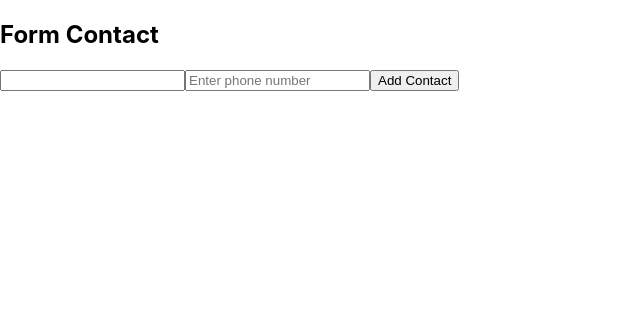
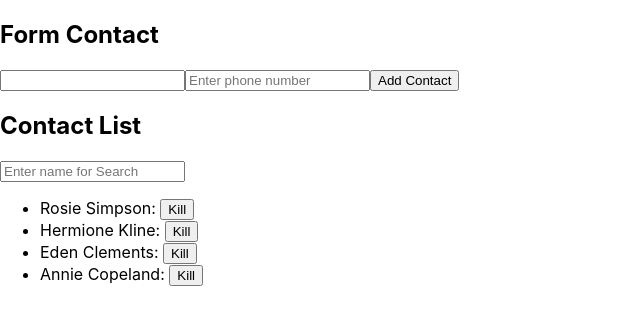
Before and after one commit to tiramisa/goit-react-hw-02-phonebook, a React (Create React App) app: page / in a window 1280 px wide. Shown: the top 324 px of the page, without its empty margins (0-640 px from the left). Built offline with nearby package versions, Linux system fonts and the light colour scheme.

Commit message:
filter app

```diff
--- a/src/components/App.jsx
+++ b/src/components/App.jsx
@@ -1,10 +1,17 @@
 import React, { Component } from "react";
 import ContactForm from "./contactForm/ContactForm";
 import { ContactsList } from "./contactsList/ContactsList";
+import Filter from "./filter/Filter";
 
 export class App extends Component {
   state = {
-    contacts: [],
+    contacts: [
+      { id: 'id-1', name: 'Rosie Simpson', number: '459-12-56' },
+      { id: 'id-2', name: 'Hermione Kline', number: '443-89-12' },
+      { id: 'id-3', name: 'Eden Clements', number: '645-17-79' },
+      { id: 'id-4', name: 'Annie Copeland', number: '227-91-26' },
+    ],
+    filter: '',
   };
 
   handleAddContact = (newContact) => {
@@ -32,12 +39,28 @@
     return !isExistContact;
   };
 
+  handleFilterChange = (value) => {
+    this.setState({ filter: value });
+  };
+
+  getVisibleContacts = () => {
+    const { contacts, filter } = this.state;
+    return contacts.filter(contact =>
+      contact.name.toLowerCase().includes(filter.toLowerCase())
+    );
+  };
+
   render() {
+    const { filter } = this.state;
+    const visibleContacts = this.getVisibleContacts();
+
     return (
       <>
         <h2>Form Contact</h2>
         <ContactForm onAdd={this.handleAddContact} getUniqueContacts={this.handleGetUniqueContacts} />
-        <ContactsList contacts={this.state.contacts} onRemove={this.handleRemoveContact} />
+        <h2>Contact List</h2>
+        <Filter filter={filter} onChange={this.handleFilterChange} />
+        <ContactsList contacts={visibleContacts} onRemove={this.handleRemoveContact} />
       </>
     );
   }
--- a/src/components/filter/Filter.jsx
+++ b/src/components/filter/Filter.jsx
@@ -0,0 +1,15 @@
+import React from 'react';
+
+const Filter = ({ filter, onChange }) => {
+  return (
+    <input
+      type="text"
+      name="filter"
+      value={filter}
+      onChange={({ target }) => onChange(target.value)}
+      placeholder="Enter name for Search"
+    />
+  );
+};
+
+export default Filter;
```
